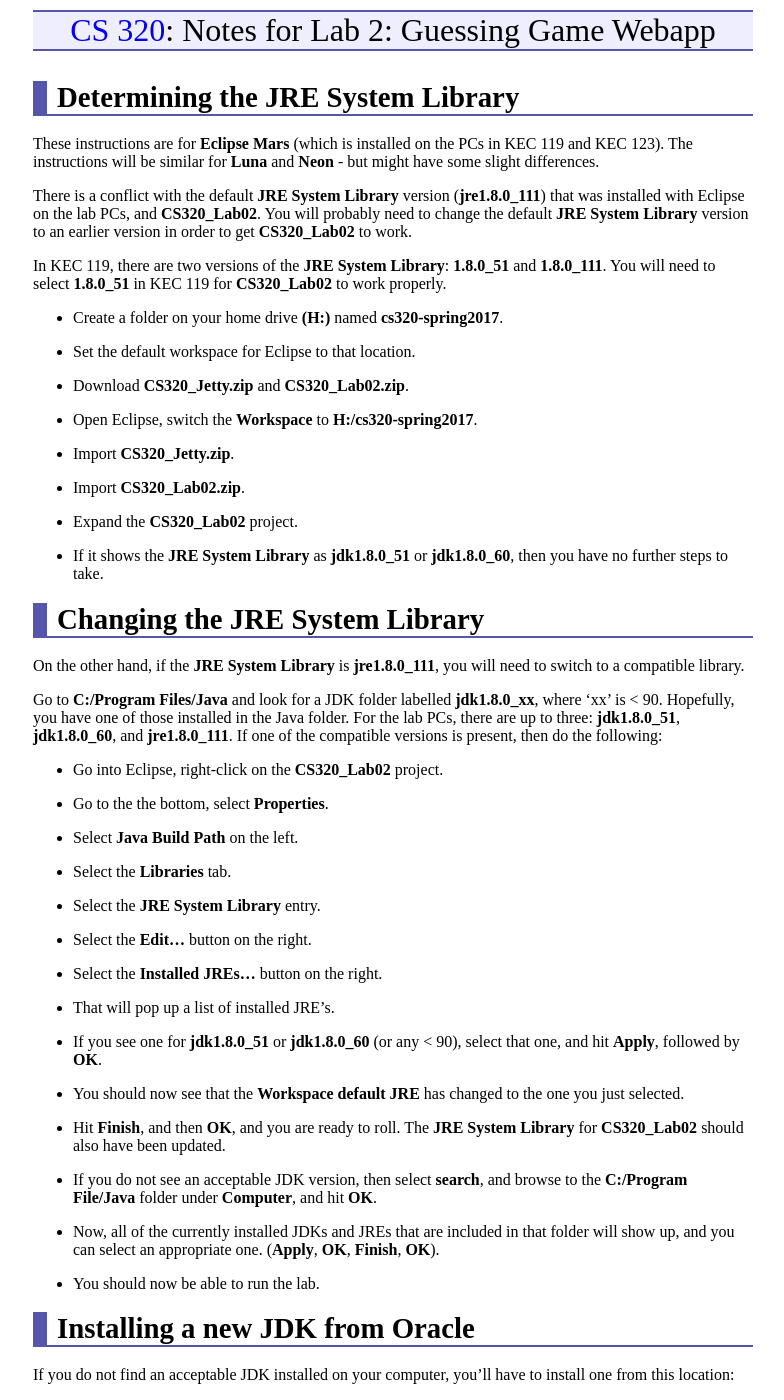
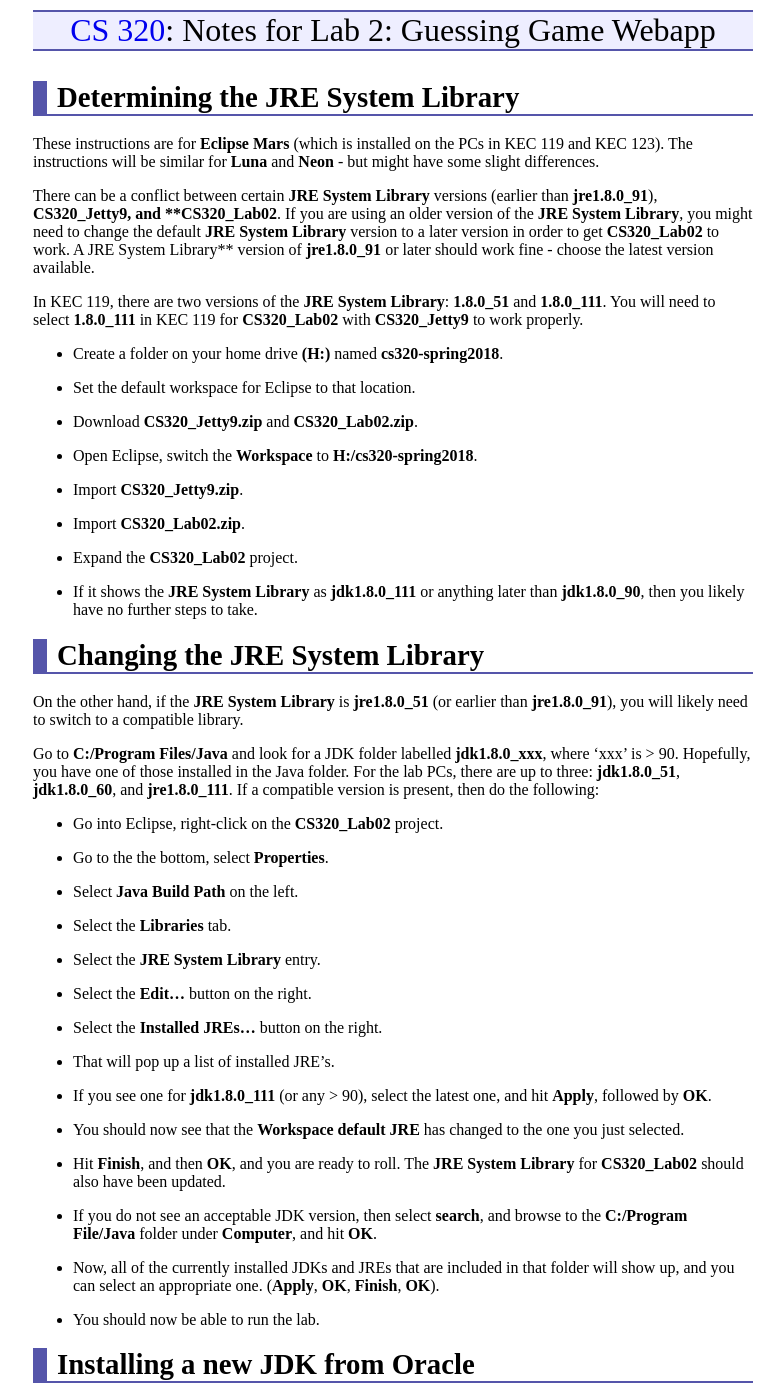
Before and after one commit to ycpcs/cs320-spring2018, a Jekyll site: the page built from labs/lab02_notes.md, in a window 1280 px wide and 1400 px high. Shown: the whole window, without its empty margins (247-1031 px from the left). Built offline with Jekyll 4.4.1, drawn with Linux system fonts in a browser that asks for light colours; some of the changed text lies outside the part shown.

Commit message:
updated lab02 for Jetty9

```diff
--- a/labs/lab02_notes.md
+++ b/labs/lab02_notes.md
@@ -8,32 +8,32 @@ Determining the JRE System Library
 
 These instructions are for **Eclipse Mars** (which is installed on the PCs in KEC 119 and KEC 123).  The instructions will be similar for **Luna** and **Neon** - but might have some slight differences.
 
-There is a conflict with the default **JRE System Library** version (**jre1.8.0\_111**) that was installed with Eclipse on the lab PCs, and **CS320\_Lab02**.  You will probably need to change the default **JRE System Library** version to an earlier version in order to get **CS320\_Lab02** to work.
+There can be a conflict between certain **JRE System Library** versions (earlier than **jre1.8.0\_91**), **CS320\_Jetty9, and **CS320\_Lab02**.  If you are using an older version of the **JRE System Library**, you might need to change the default **JRE System Library** version to a later version in order to get **CS320\_Lab02** to work.  A JRE System Library** version of **jre1.8.0\_91** or later should work fine - choose the latest version available.
 
-In KEC 119, there are two versions of the **JRE System Library**: **1.8.0\_51** and **1.8.0\_111**.  You will need to select **1.8.0\_51** in KEC 119 for **CS320\_Lab02** to work properly.
+In KEC 119, there are two versions of the **JRE System Library**: **1.8.0\_51** and **1.8.0\_111**.  You will need to select **1.8.0\_111** in KEC 119 for **CS320\_Lab02** with **CS320_Jetty9** to work properly.
 
-* Create a folder on your home drive **(H:)** named **cs320-spring2017**.
+* Create a folder on your home drive **(H:)** named **cs320-spring2018**.
 
 * Set the default workspace for Eclipse to that location.
 
-* Download **CS320\_Jetty.zip** and **CS320\_Lab02.zip**.
+* Download **CS320\_Jetty9.zip** and **CS320\_Lab02.zip**.
 
-* Open Eclipse, switch the **Workspace** to **H:/cs320-spring2017**.
+* Open Eclipse, switch the **Workspace** to **H:/cs320-spring2018**.
 
-* Import **CS320\_Jetty.zip**.
+* Import **CS320\_Jetty9.zip**.
 
 * Import **CS320\_Lab02.zip**.
 
 * Expand the **CS320_Lab02** project.
 
-* If it shows the **JRE System Library** as **jdk1.8.0\_51** or **jdk1.8.0\_60**, then you have no further steps to take.
+* If it shows the **JRE System Library** as **jdk1.8.0\_111** or anything later than **jdk1.8.0\_90**, then you likely have no further steps to take.
 
 Changing the JRE System Library
 =========
 
-On the other hand, if the **JRE System Library** is **jre1.8.0\_111**, you will need to switch to a compatible library.
+On the other hand, if the **JRE System Library** is **jre1.8.0\_51** (or earlier than **jre1.8.0\_91**), you will likely need to switch to a compatible library.
 
-Go to **C:/Program Files/Java** and look for a JDK folder labelled **jdk1.8.0\_xx**, where 'xx' is < 90.  Hopefully, you have one of those installed in the Java folder.  For the lab PCs, there are up to three: **jdk1.8.0\_51**, **jdk1.8.0\_60**, and **jre1.8.0\_111**.  If one of the compatible versions is present, then do the following:
+Go to **C:/Program Files/Java** and look for a JDK folder labelled **jdk1.8.0\_xxx**, where 'xxx' is > 90.  Hopefully, you have one of those installed in the Java folder.  For the lab PCs, there are up to three: **jdk1.8.0\_51**, **jdk1.8.0\_60**, and **jre1.8.0\_111**.  If a compatible version is present, then do the following:
 
 * Go into Eclipse, right-click on the **CS320\_Lab02** project.
 
@@ -51,7 +51,7 @@ Go to **C:/Program Files/Java** and look for a JDK folder labelled **jdk1.8.0\_x
 
 * That will pop up a list of installed JRE's.
 
-* If you see one for **jdk1.8.0\_51** or **jdk1.8.0\_60** (or any < 90), select that one, and hit **Apply**, followed by **OK**.
+* If you see one for **jdk1.8.0\_111** (or any > 90), select the latest one, and hit **Apply**, followed by **OK**.
 
 * You should now see that the **Workspace default JRE** has changed to the one you just selected.
 
@@ -72,9 +72,9 @@ If you do not find an acceptable JDK installed on your computer, you'll have to
 
 Create a free Oracle account and then download and install the appropriate version for your Eclipse/java installation - the 64-bit version will show up in **C:/Program Files/Java**, and then you can select it as described above.
 
-* Select **Java SE Development Kit 8u51** or **8u60**.
+* Select **Java SE Development Kit 8u91** or later - select the latest one available.
 
-* Now select the appropriate file to download - you want the SDK.  For Windows 64-bit, that will be **jdk-8u51-windows-x64.exe** or **jdk-8u60-windows-x64.exe**.
+* Now select the appropriate file to download - you want the SDK.  For Windows 64-bit, that will be **jdk-8u91-windows-x64.exe** or **later**.
 
 * Download the file - it is 180MB, it could take a while to download.
 
```
Also changed, not shown: labs/lab02.md (+3 -3 lines), labs/lab02a.md (+4 -4 lines), 2 other files.
